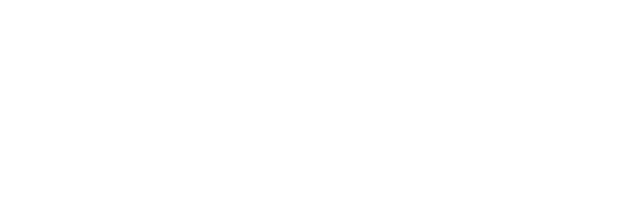
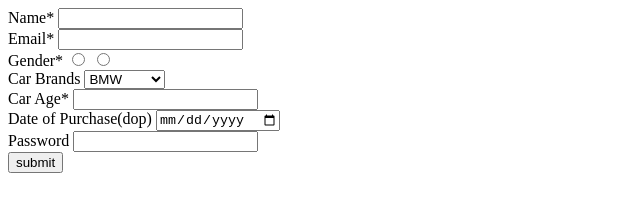
Before and after one commit to acciojob/car-insurance-form-pankajmokashi, a website: page main.html in a window 1280 px wide. Shown: the whole page, without its empty margins (0-640 px from the left). Drawn offline with Linux system fonts and the light colour scheme.

Commit message:
created a submission

```diff
--- a/main.html
+++ b/main.html
@@ -8,6 +8,44 @@
 
 <body>
 	<!-- the entire body must be written by student -->
+	<form method="post">
+		<div>
+			<label for="name">Name*</label>
+			<input type="text" id="name" required>
+		</div>
+		<div>
+			<label for="email">Email*</label>
+			<input type="email" id="email" required>
+		</div>
+		<div>
+			<label for="Gender">Gender*</label>
+			<input type="radio" value="male" name="gender" required>
+			<input type="radio" name="gender" required>
+		</div>
+		<div>
+			<label for="car">Car Brands</label>
+			<select id="car">
+				<option>BMW</option>
+				<option>Audi</option>
+				<option>Mercedez</option>
+			</select>
+		</div>
+		<div>
+			<label for="carage">Car Age*</label>
+			<input type="number" id="carage" required>
+		</div>
+		<div>
+			<label for="dop">Date of Purchase(dop)</label>
+			<input type="date" id="dop" required>
+		</div>
+		<div>
+			<label for="password">Password</label>
+			<input type="password" id="password" required>
+		</div>
+		<div>
+			<button type="submit">submit</button>
+		</div>
+	</form>
     <script type="text/javascript" src="./script.js">
 </script>
 
```
